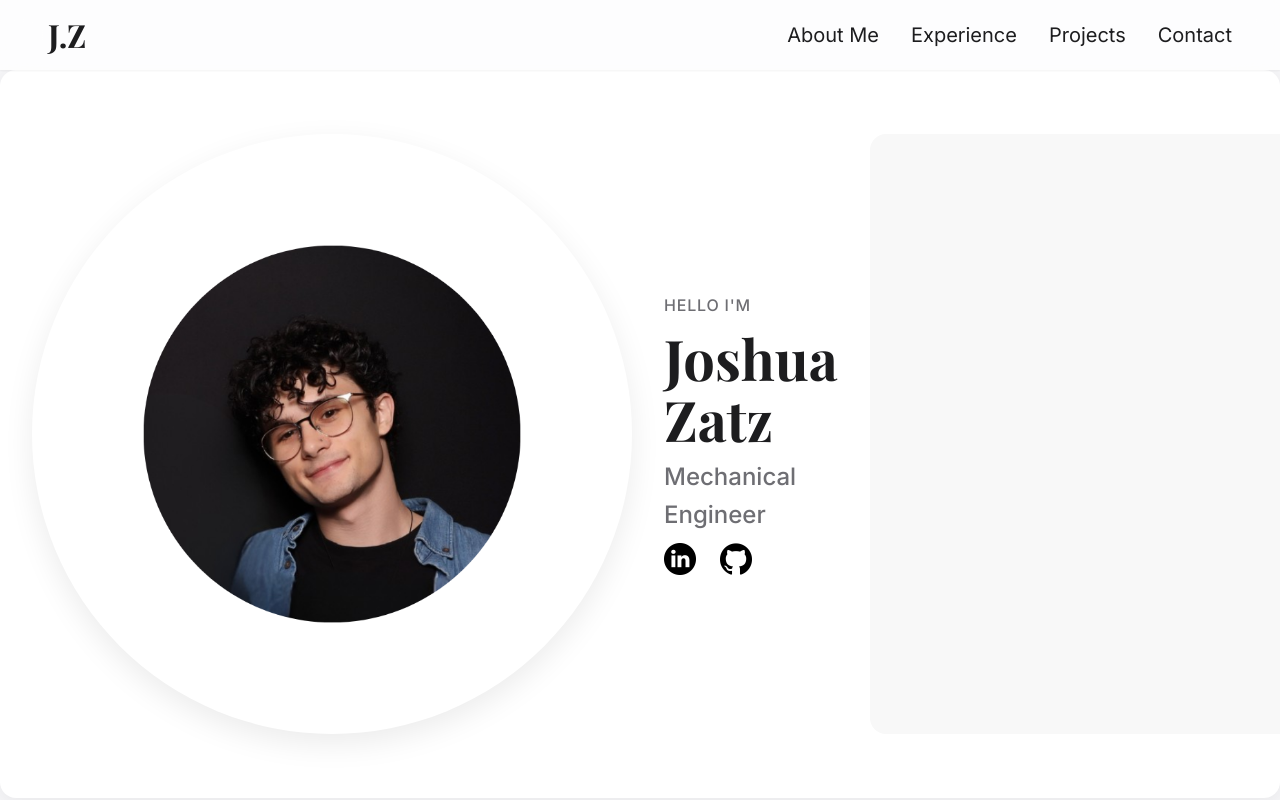
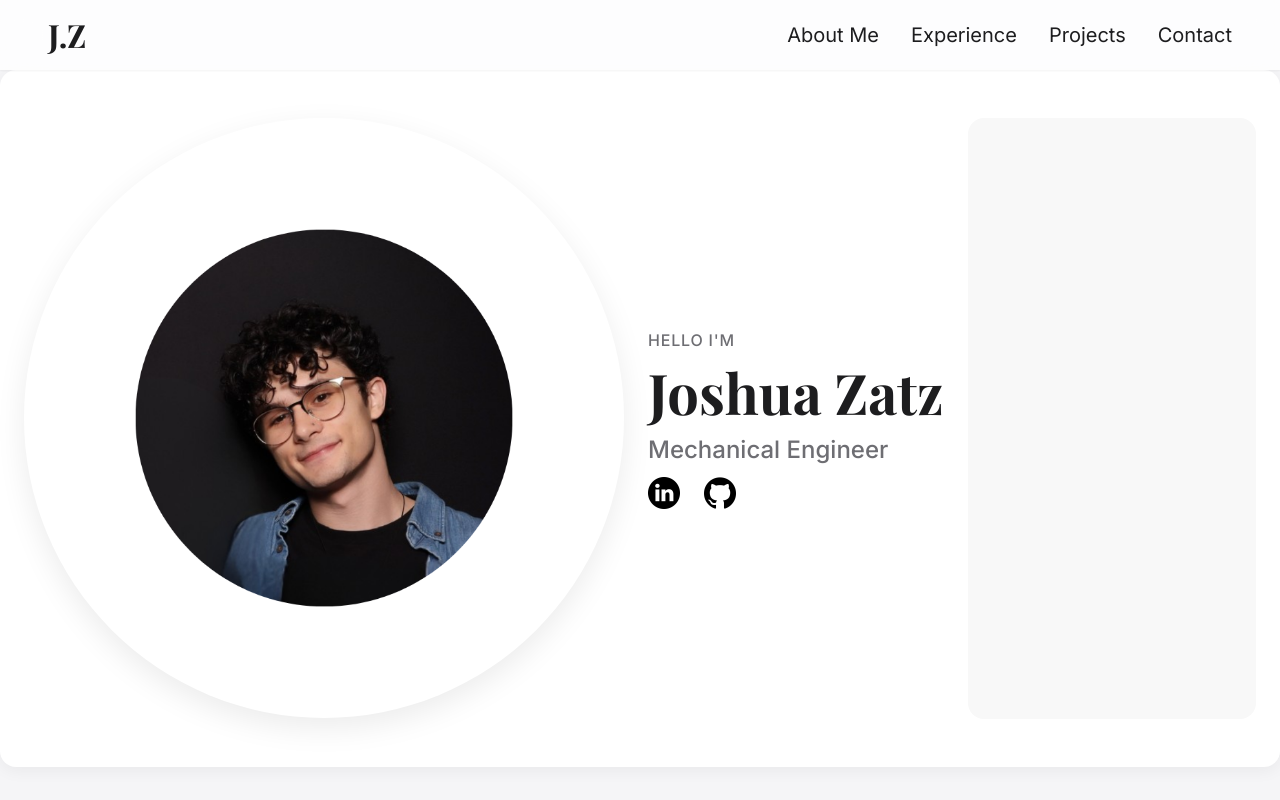
Before and after one commit to jzatz2/Website, a plain HTML site: page index.html in a window 1280 px wide. Shown: the top 800 px of the page. Drawn offline with nearby package versions, Linux system fonts and the light colour scheme; no server answers.

Commit message:
modified:   mediaqueries.css modified:   style.css

```diff
--- a/mediaqueries.css
+++ b/mediaqueries.css
@@ -1,5 +1,33 @@
 @media screen and (max-width: 1400px) {
-    #profile { height: auto; margin-bottom: 4rem; }
+    #profile {
+        height: auto;
+        margin-bottom: 4rem;
+        padding: 3rem 1.5rem;
+        gap: 1.5rem;
+    }
+
+    .profile-left-side {
+        flex: 0 0 auto;
+    }
+
+    .profile-center {
+        flex: 0 0 auto;
+    }
+
+    .profile-right-side {
+        flex: 1 1 auto;
+        min-width: 0;
+        min-height: 500px;
+    }
+
+    #robot-container {
+        min-height: 500px;
+    }
+
+    #canvas {
+        min-height: 500px;
+    }
+
     .about-containers { flex-wrap: wrap; }
 }
 
--- a/style.css
+++ b/style.css
@@ -1072,14 +1072,16 @@ footer p { font-size: 0.9rem; color: var(--secondary-color); }
     gap: 2rem;
     padding: 4rem 2rem;
     min-height: 600px;
+    max-width: 100%;
     background-color: var(--card-bg);
     border-radius: 1rem;
     box-shadow: 0 4px 16px var(--card-shadow);
+    overflow: hidden;
 }
 
 /* LEFT SIDE: Picture + Text stacked vertically */
 .profile-left-side {
-    flex: 0 0 45%;
+    flex: 0 0 auto;
     display: flex;
     flex-direction: column;
     align-items: center;
@@ -1112,11 +1114,13 @@ footer p { font-size: 0.9rem; color: var(--secondary-color); }
 
 /* RIGHT SIDE: Robot arm */
 .profile-right-side {
-    flex: 0 0 50%;
+    flex: 1 1 auto;
     display: flex;
     align-items: center;
     justify-content: center;
     min-height: 600px;
+    min-width: 0;
+    overflow: hidden;
 }
 
 #robot-container {
@@ -1124,6 +1128,7 @@ footer p { font-size: 0.9rem; color: var(--secondary-color); }
     width: 100%;
     height: 100%;
     min-height: 600px;
+    max-width: 100%;
     border-radius: 1rem;
     overflow: hidden;
     background: #f8f8f8;
```
